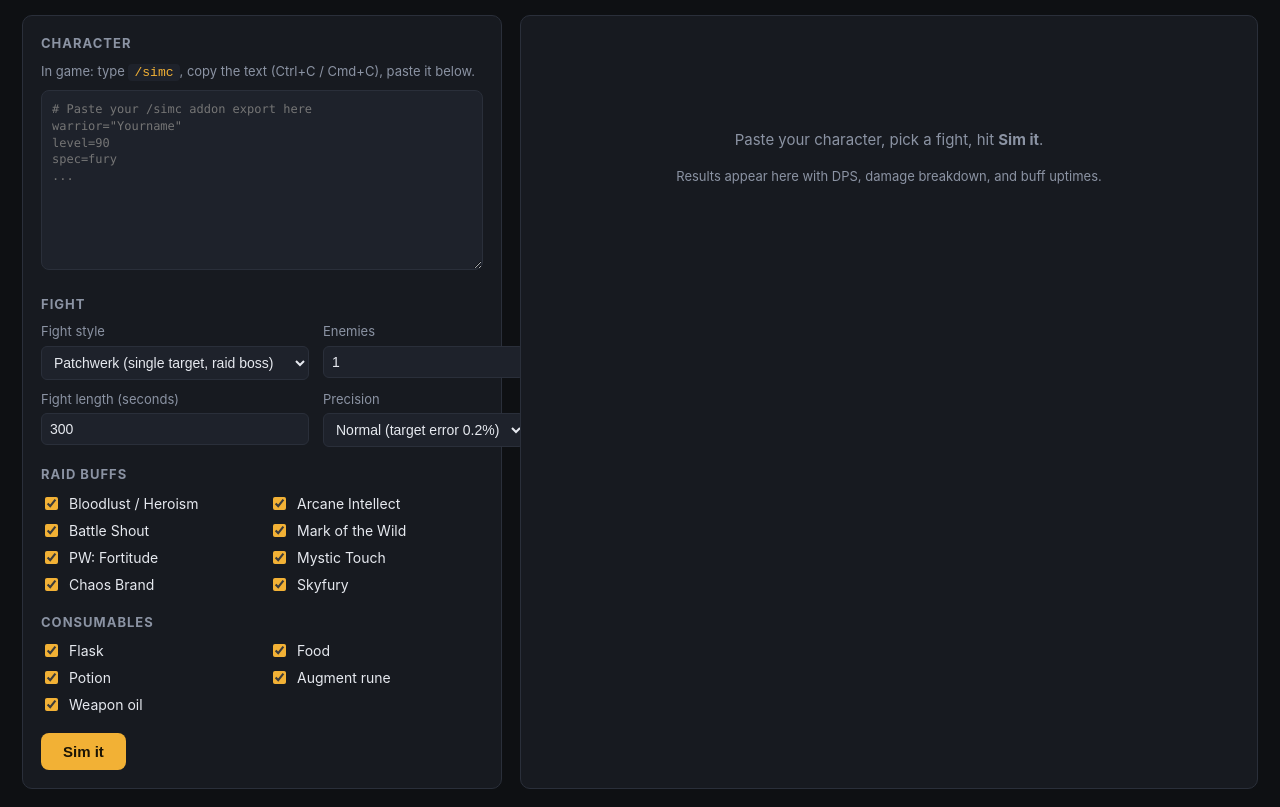
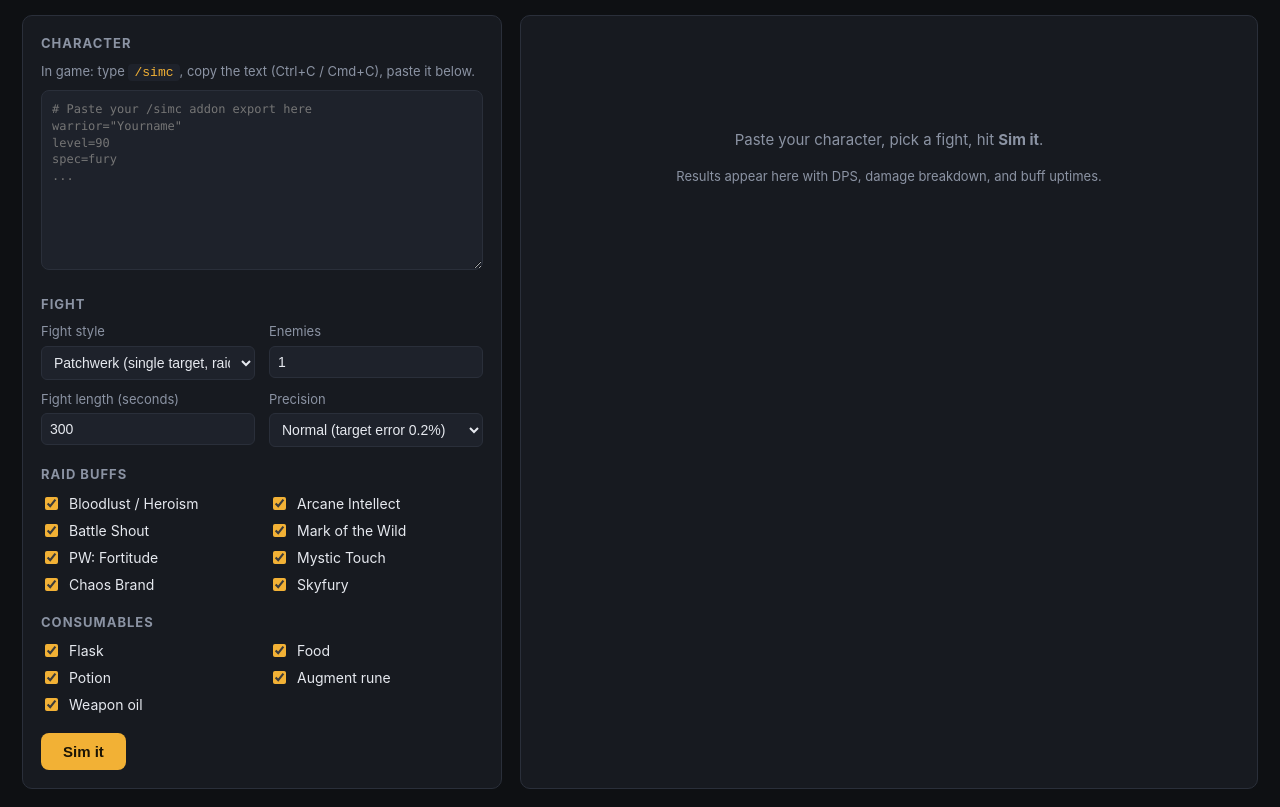
Before and after one commit to balovich-matje/localbots, a website: page public/index.html in a window 1280 px wide. Shown: the part 65-872 px from the top of the page. Drawn offline with Linux system fonts and the light colour scheme; no server answers.

Commit message:
Fix options overflowing the panel; add Extreme precision preset
- Grid columns now clamp to the panel width (minmax(0,1fr) + width:100%),
  so Enemies/Precision inputs no longer bleed past the panel edge
- New Extreme precision option (target_error 0.05%) matching Raidbots
  Smart Sim grade; verified ~68k iterations vs Raidbots' 64k
- DungeonSlice now defaults to a 6-minute fight like Raidbots

Co-Authored-By: Claude Fable 5 <noreply@anthropic.com>

```diff
--- a/public/app.js
+++ b/public/app.js
@@ -21,7 +21,8 @@ $('fight-style').addEventListener('change', () => {
   const style = $('fight-style').value;
   const fixedTargets = style === 'Patchwerk' || style === 'Dummy';
   $('num-enemies').disabled = !fixedTargets;
-  $('fight-length').value = style === 'Dummy' ? 600 : 300;
+  // Defaults that match Raidbots: 5 min Patchwerk, 6 min DungeonSlice, long dummy parse
+  $('fight-length').value = style === 'Dummy' ? 600 : style === 'DungeonSlice' ? 360 : 300;
 });
 
 $('sim-button').addEventListener('click', startSim);
--- a/public/index.html
+++ b/public/index.html
@@ -42,6 +42,7 @@
             <option value="0.5">Fast (target error 0.5%)</option>
             <option value="0.2" selected>Normal (target error 0.2%)</option>
             <option value="0.1">High (target error 0.1%)</option>
+            <option value="0.05">Extreme (target error 0.05%, Raidbots Smart Sim grade)</option>
             <option value="iterations">Fixed iterations…</option>
           </select>
         </label>
--- a/public/style.css
+++ b/public/style.css
@@ -98,7 +98,7 @@ textarea:focus, input:focus, select:focus {
 
 .options-grid {
   display: grid;
-  grid-template-columns: 1fr 1fr;
+  grid-template-columns: repeat(2, minmax(0, 1fr));
   gap: 10px 14px;
 }
 .options-grid label {
@@ -107,8 +107,11 @@ textarea:focus, input:focus, select:focus {
   gap: 4px;
   font-size: 13px;
   color: var(--muted);
+  min-width: 0;
 }
 .options-grid select, .options-grid input {
+  width: 100%;
+  min-width: 0;
   background: var(--panel-2);
   color: var(--text);
   border: 1px solid var(--border);
```
Also changed, not shown: README.md.
